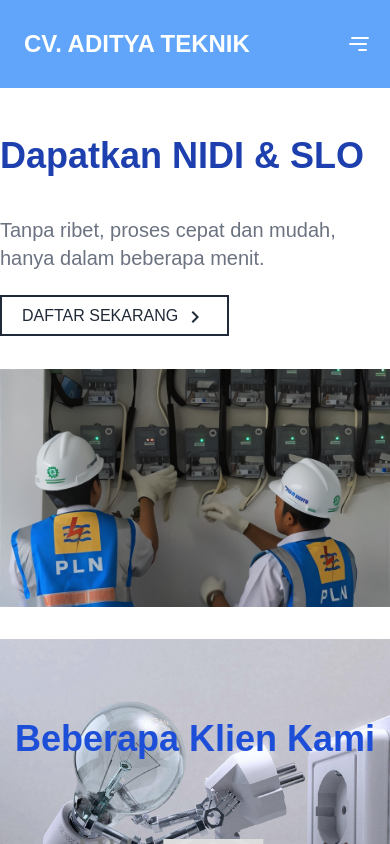
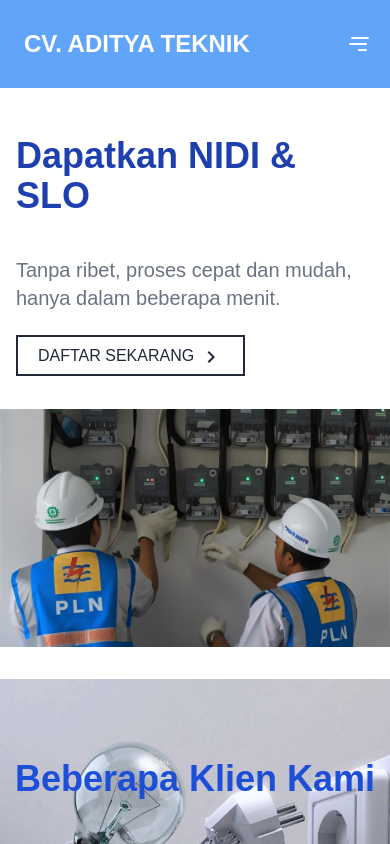
Before and after one commit to jefryKurniawan/cv-aditya-teknik, a Next.js app: page /beranda in a window 390 px wide. Shown: the top 844 px of the page. Built offline with nearby package versions, Linux system fonts and the light colour scheme.

Commit message:
disable eslint rules next build

```diff
--- a/src/app/beranda/Hero.tsx
+++ b/src/app/beranda/Hero.tsx
@@ -6,7 +6,7 @@ import { MdKeyboardArrowRight } from "react-icons/md";
 export default function Hero () {
   return (
     <div className="w-full h-full dark:bg-blue-600 items-center grid-cols-2 mx-auto overflow-x-hidden lg:grid md:py-8 lg:py-20 lg:px-8" data-aos="fade-right" data-aos-duration="800" >
-      <div className="lg:px-24 md:px-24 sm:pl-2 py-8 ">
+      <div className="lg:px-24 md:px-24 sm:pl-2 py-8 p-4 sm:px-8">
         <h1 className='text-4xl py-4 font-extrabold text-left text-blue-800 dark:text-white'>Dapatkan NIDI & SLO</h1>
         <p className="text-xl text-gray-500 md:py-6 py-6 dark:text-white">Tanpa ribet, proses cepat dan mudah, hanya dalam beberapa menit.</p>
         <div className="py-2">
--- a/src/app/layout.tsx
+++ b/src/app/layout.tsx
@@ -4,7 +4,7 @@ import Footer from "@/components/Footer";
 import Navbar from "@/components/Navbar";
 
 export const metadata: Metadata = {
-  title: "NIDI SLO JATIM",
+  title: "SLO NIDI Malang",
   description: "CV.Aditya Teknik",
   icons: {
     icon: [
```
Also changed, not shown: .eslintrc.json.
